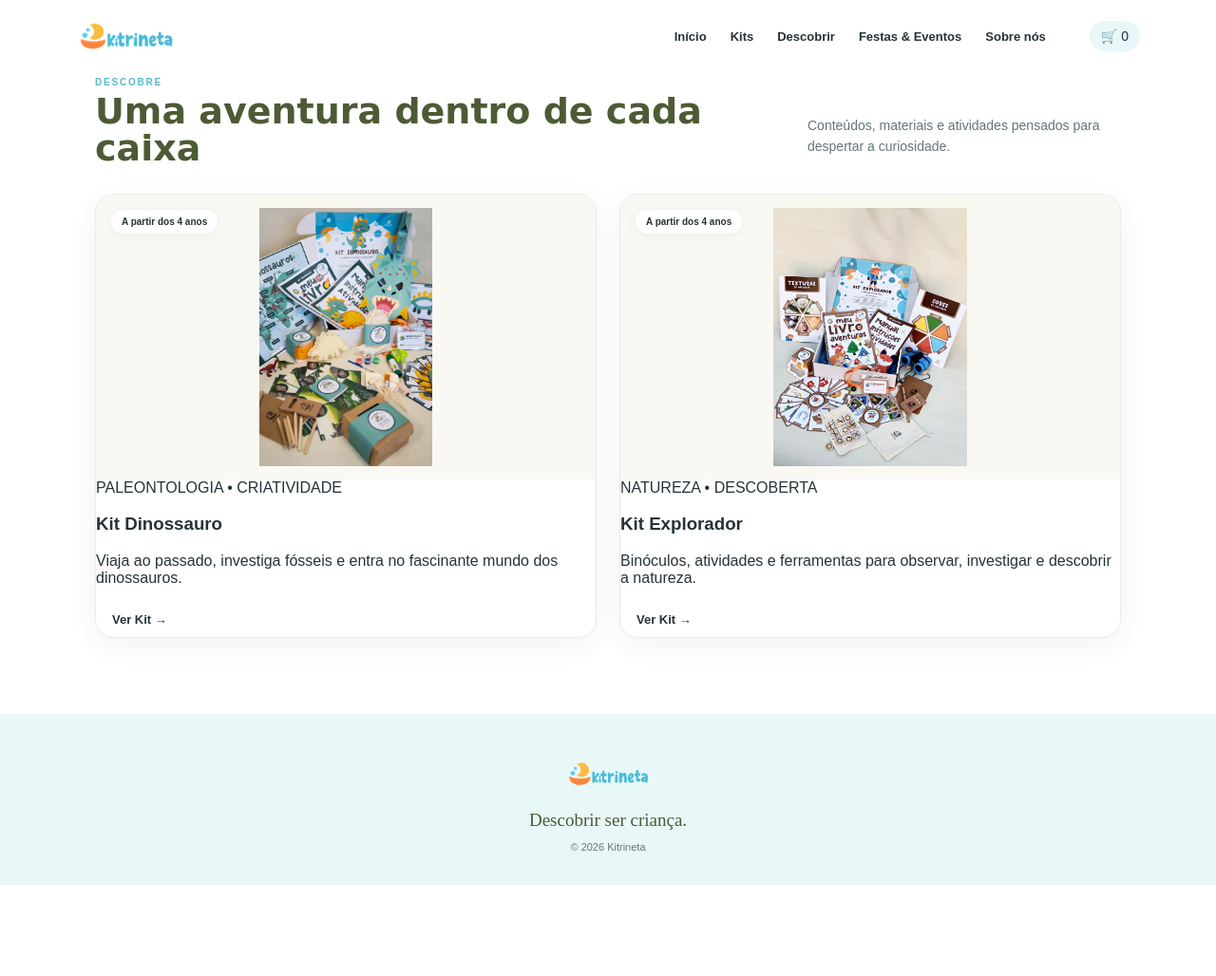
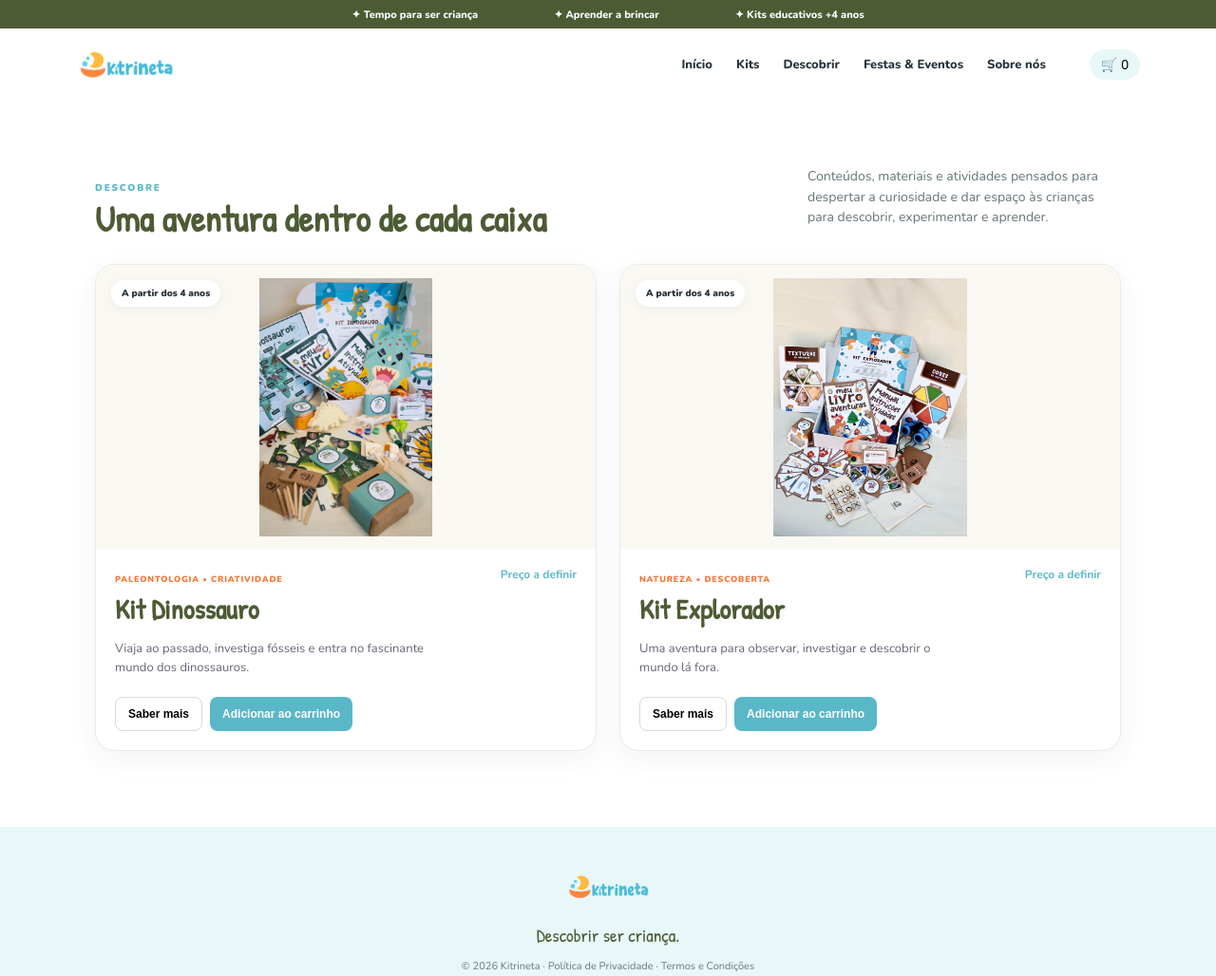
Before and after one commit to riczagalo12-wq/kitrineta-site, a plain HTML site: page kits.html in a window 1280 px wide. Shown: the whole page at 95% size. Before the commit the page ends 932 px from the top, so only its background shows below. Drawn offline with nearby package versions, Linux system fonts and the light colour scheme.

Commit message:
Update kits.html

```diff
--- a/kits.html
+++ b/kits.html
@@ -3,14 +3,29 @@
 <head>
   <meta charset="utf-8">
   <meta name="viewport" content="width=device-width,initial-scale=1">
+
   <title>Kits Educativos | Kitrineta</title>
+
+  <meta name="description" content="Descobre os kits educativos Kitrineta, criados para brincar, explorar e aprender.">
+
+  <link rel="preconnect" href="https://fonts.googleapis.com">
+  <link rel="preconnect" href="https://fonts.gstatic.com" crossorigin>
+
+  <link href="https://fonts.googleapis.com/css2?family=Nunito:wght@400;600;700;800;900&family=Patrick+Hand&display=swap" rel="stylesheet">
 
   <link rel="stylesheet" href="style.css">
 </head>
 
 <body>
 
+  <div class="topbar">
+    <span>✦ Tempo para ser criança</span>
+    <span>✦ Aprender a brincar</span>
+    <span>✦ Kits educativos +4 anos</span>
+  </div>
+
   <header>
+
     <a class="logo" href="index.html">
       <img src="images/logo.png" alt="Kitrineta">
     </a>
@@ -23,17 +38,19 @@
       <a href="index.html#sobre">Sobre nós</a>
     </nav>
 
-  <div class="cart">
-    🛒 <span>0</span>
-  </div>
+    <button class="cart">
+      🛒 <span id="cart-count">0</span>
+    </button>
+
   </header>
 
 
   <main>
 
-  <section id="kits" class="section">
+    <section class="section" style="margin-top:55px;">
 
       <div class="section-title">
+
         <div>
           <span>DESCOBRE</span>
           <h2>Uma aventura dentro de cada caixa</h2>
@@ -41,8 +58,10 @@
 
         <p>
           Conteúdos, materiais e atividades pensados para despertar
-        a curiosidade.
+          a curiosidade e dar espaço às crianças para descobrir,
+          experimentar e aprender.
         </p>
+
       </div>
 
 
@@ -53,33 +72,57 @@
         <article class="product">
 
           <div class="product-image">
+
             <img
               src="images/dinossauro.jpg"
               alt="Conteúdo do Kit Dinossauro"
             >
-          <span class="age">A partir dos 4 anos</span>
+
+            <span class="age">
+              A partir dos 4 anos
+            </span>
+
           </div>
 
-        <div class="product-body">
 
-          <div class="product-meta">
-            <span>PALEONTOLOGIA • CRIATIVIDADE</span>
-          </div>
+          <div class="product-info">
+
+            <div>
+
+              <span class="tag">
+                PALEONTOLOGIA • CRIATIVIDADE
+              </span>
 
               <h3>Kit Dinossauro</h3>
 
               <p>
-            Viaja ao passado, investiga fósseis e entra no
-            fascinante mundo dos dinossauros.
+                Viaja ao passado, investiga fósseis e entra
+                no fascinante mundo dos dinossauros.
               </p>
 
-          <a class="btn btn-primary" href="kit-dinossauro.html">
-            Ver Kit →
-          </a>
+            </div>
+
+            <strong class="price">
+              Preço a definir
+            </strong>
+
+          </div>
+
+
+          <div class="product-actions">
+
+            <button class="outline">
+              Saber mais
+            </button>
+
+            <button class="add" data-product="Kit Dinossauro">
+              Adicionar ao carrinho
+            </button>
 
           </div>
 
         </article>
+
 
 
         <!-- KIT EXPLORADOR -->
@@ -87,29 +130,52 @@
         <article class="product">
 
           <div class="product-image">
+
             <img
               src="images/explorador.jpg"
               alt="Conteúdo do Kit Explorador"
             >
-          <span class="age">A partir dos 4 anos</span>
+
+            <span class="age">
+              A partir dos 4 anos
+            </span>
+
           </div>
 
-        <div class="product-body">
 
-          <div class="product-meta">
-            <span>NATUREZA • DESCOBERTA</span>
-          </div>
+          <div class="product-info">
+
+            <div>
+
+              <span class="tag">
+                NATUREZA • DESCOBERTA
+              </span>
 
               <h3>Kit Explorador</h3>
 
               <p>
-            Binóculos, atividades e ferramentas para observar,
-            investigar e descobrir a natureza.
+                Uma aventura para observar, investigar
+                e descobrir o mundo lá fora.
               </p>
 
-          <a class="btn btn-primary" href="kit-explorador.html">
-            Ver Kit →
-          </a>
+            </div>
+
+            <strong class="price">
+              Preço a definir
+            </strong>
+
+          </div>
+
+
+          <div class="product-actions">
+
+            <button class="outline">
+              Saber mais
+            </button>
+
+            <button class="add" data-product="Kit Explorador">
+              Adicionar ao carrinho
+            </button>
 
           </div>
 
@@ -123,10 +189,21 @@
 
 
   <footer>
+
     <img src="images/logo.png" alt="Kitrineta">
+
     <p>Descobrir ser criança.</p>
-  <small>© 2026 Kitrineta</small>
+
+    <small>
+      © 2026 Kitrineta · Política de Privacidade · Termos e Condições
+    </small>
+
   </footer>
+
+
+  <div class="toast" id="toast">
+    Adicionado ao carrinho!
+  </div>
 
   <script src="script.js"></script>
 
```
Lines whose indentation alone changed are shown as unchanged.
